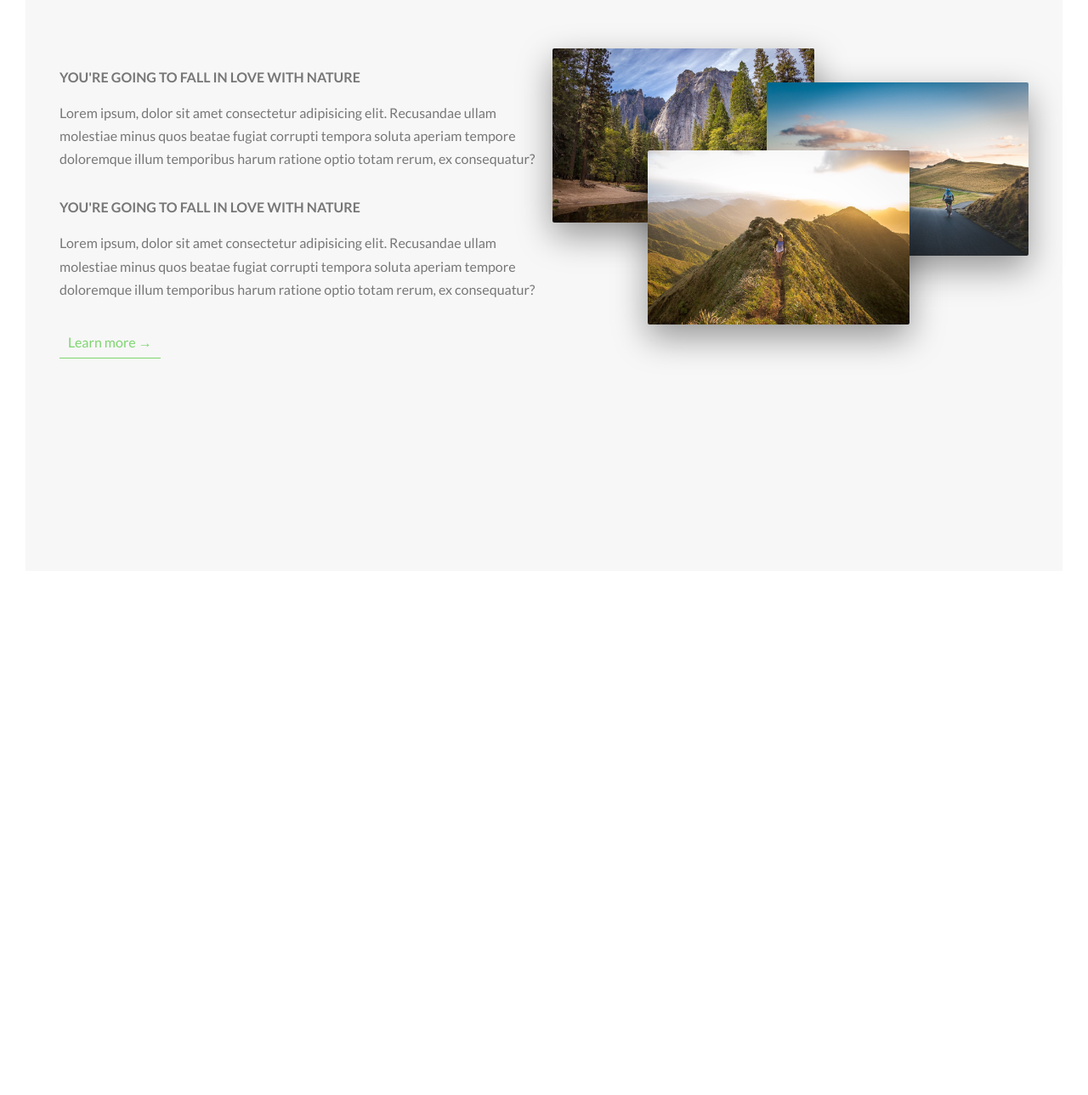
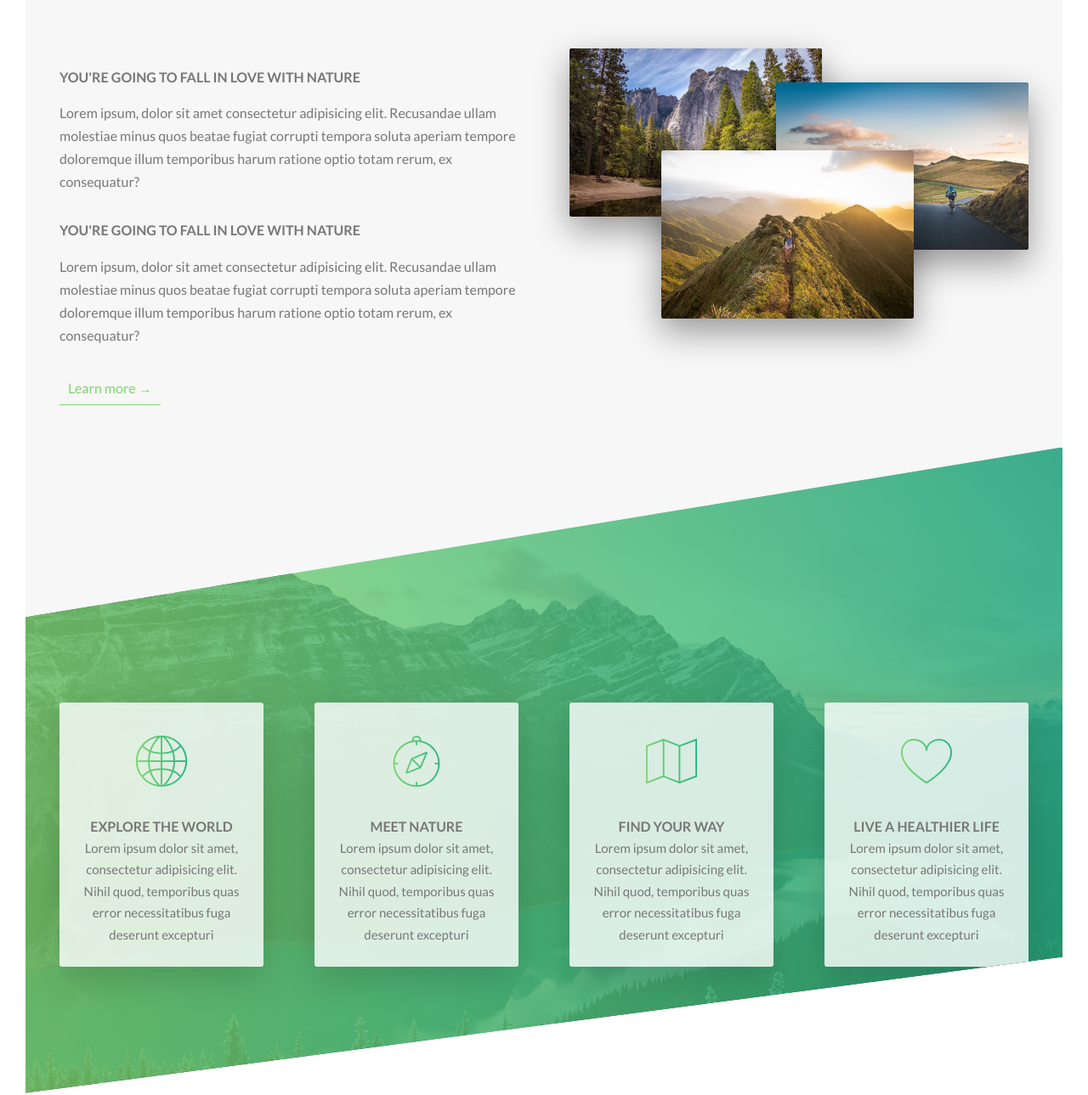
Before and after one commit to grego5/natours, a website: page index.html in a window 1280 px wide. Shown: the part 943-2232 px from the top of the page at 85% size. Before the commit the page ends 1645 px from the top, so only its background shows below. Drawn offline with Linux system fonts and the light colour scheme.

Commit message:
features section

```diff
--- /dev/null
+++ b/css/icon-font.css
@@ -0,0 +1,445 @@
+@charset "UTF-8";
+
+@font-face {
+  font-family: "linea-basic-10";
+  src:url("fonts/linea-basic-10.eot");
+  src:url("fonts/linea-basic-10.eot?#iefix") format("embedded-opentype"),
+    url("fonts/linea-basic-10.woff") format("woff"),
+    url("fonts/linea-basic-10.ttf") format("truetype"),
+    url("fonts/linea-basic-10.svg#linea-basic-10") format("svg");
+  font-weight: normal;
+  font-style: normal;
+
+}
+
+[data-icon]:before {
+  font-family: "linea-basic-10" !important;
+  content: attr(data-icon);
+  font-style: normal !important;
+  font-weight: normal !important;
+  font-variant: normal !important;
+  text-transform: none !important;
+  speak: none;
+  line-height: 1;
+  -webkit-font-smoothing: antialiased;
+  -moz-osx-font-smoothing: grayscale;
+}
+
+[class^="icon-"]:before,
+[class*=" icon-"]:before {
+  font-family: "linea-basic-10" !important;
+  font-style: normal !important;
+  font-weight: normal !important;
+  font-variant: normal !important;
+  text-transform: none !important;
+  speak: none;
+  line-height: 1;
+  -webkit-font-smoothing: antialiased;
+  -moz-osx-font-smoothing: grayscale;
+}
+
+.icon-basic-accelerator:before {
+  content: "a";
+}
+.icon-basic-alarm:before {
+  content: "b";
+}
+.icon-basic-anchor:before {
+  content: "c";
+}
+.icon-basic-anticlockwise:before {
+  content: "d";
+}
+.icon-basic-archive:before {
+  content: "e";
+}
+.icon-basic-archive-full:before {
+  content: "f";
+}
+.icon-basic-ban:before {
+  content: "g";
+}
+.icon-basic-battery-charge:before {
+  content: "h";
+}
+.icon-basic-battery-empty:before {
+  content: "i";
+}
+.icon-basic-battery-full:before {
+  content: "j";
+}
+.icon-basic-battery-half:before {
+  content: "k";
+}
+.icon-basic-bolt:before {
+  content: "l";
+}
+.icon-basic-book:before {
+  content: "m";
+}
+.icon-basic-book-pen:before {
+  content: "n";
+}
+.icon-basic-book-pencil:before {
+  content: "o";
+}
+.icon-basic-bookmark:before {
+  content: "p";
+}
+.icon-basic-calculator:before {
+  content: "q";
+}
+.icon-basic-calendar:before {
+  content: "r";
+}
+.icon-basic-cards-diamonds:before {
+  content: "s";
+}
+.icon-basic-cards-hearts:before {
+  content: "t";
+}
+.icon-basic-case:before {
+  content: "u";
+}
+.icon-basic-chronometer:before {
+  content: "v";
+}
+.icon-basic-clessidre:before {
+  content: "w";
+}
+.icon-basic-clock:before {
+  content: "x";
+}
+.icon-basic-clockwise:before {
+  content: "y";
+}
+.icon-basic-cloud:before {
+  content: "z";
+}
+.icon-basic-clubs:before {
+  content: "A";
+}
+.icon-basic-compass:before {
+  content: "B";
+}
+.icon-basic-cup:before {
+  content: "C";
+}
+.icon-basic-diamonds:before {
+  content: "D";
+}
+.icon-basic-display:before {
+  content: "E";
+}
+.icon-basic-download:before {
+  content: "F";
+}
+.icon-basic-exclamation:before {
+  content: "G";
+}
+.icon-basic-eye:before {
+  content: "H";
+}
+.icon-basic-eye-closed:before {
+  content: "I";
+}
+.icon-basic-female:before {
+  content: "J";
+}
+.icon-basic-flag1:before {
+  content: "K";
+}
+.icon-basic-flag2:before {
+  content: "L";
+}
+.icon-basic-floppydisk:before {
+  content: "M";
+}
+.icon-basic-folder:before {
+  content: "N";
+}
+.icon-basic-folder-multiple:before {
+  content: "O";
+}
+.icon-basic-gear:before {
+  content: "P";
+}
+.icon-basic-geolocalize-01:before {
+  content: "Q";
+}
+.icon-basic-geolocalize-05:before {
+  content: "R";
+}
+.icon-basic-globe:before {
+  content: "S";
+}
+.icon-basic-gunsight:before {
+  content: "T";
+}
+.icon-basic-hammer:before {
+  content: "U";
+}
+.icon-basic-headset:before {
+  content: "V";
+}
+.icon-basic-heart:before {
+  content: "W";
+}
+.icon-basic-heart-broken:before {
+  content: "X";
+}
+.icon-basic-helm:before {
+  content: "Y";
+}
+.icon-basic-home:before {
+  content: "Z";
+}
+.icon-basic-info:before {
+  content: "0";
+}
+.icon-basic-ipod:before {
+  content: "1";
+}
+.icon-basic-joypad:before {
+  content: "2";
+}
+.icon-basic-key:before {
+  content: "3";
+}
+.icon-basic-keyboard:before {
+  content: "4";
+}
+.icon-basic-laptop:before {
+  content: "5";
+}
+.icon-basic-life-buoy:before {
+  content: "6";
+}
+.icon-basic-lightbulb:before {
+  content: "7";
+}
+.icon-basic-link:before {
+  content: "8";
+}
+.icon-basic-lock:before {
+  content: "9";
+}
+.icon-basic-lock-open:before {
+  content: "!";
+}
+.icon-basic-magic-mouse:before {
+  content: "\"";
+}
+.icon-basic-magnifier:before {
+  content: "#";
+}
+.icon-basic-magnifier-minus:before {
+  content: "$";
+}
+.icon-basic-magnifier-plus:before {
+  content: "%";
+}
+.icon-basic-mail:before {
+  content: "&";
+}
+.icon-basic-mail-multiple:before {
+  content: "'";
+}
+.icon-basic-mail-open:before {
+  content: "(";
+}
+.icon-basic-mail-open-text:before {
+  content: ")";
+}
+.icon-basic-male:before {
+  content: "*";
+}
+.icon-basic-map:before {
+  content: "+";
+}
+.icon-basic-message:before {
+  content: ",";
+}
+.icon-basic-message-multiple:before {
+  content: "-";
+}
+.icon-basic-message-txt:before {
+  content: ".";
+}
+.icon-basic-mixer2:before {
+  content: "/";
+}
+.icon-basic-mouse:before {
+  content: ":";
+}
+.icon-basic-notebook:before {
+  content: ";";
+}
+.icon-basic-notebook-pen:before {
+  content: "<";
+}
+.icon-basic-notebook-pencil:before {
+  content: "=";
+}
+.icon-basic-paperplane:before {
+  content: ">";
+}
+.icon-basic-pencil-ruler:before {
+  content: "?";
+}
+.icon-basic-pencil-ruler-pen:before {
+  content: "@";
+}
+.icon-basic-photo:before {
+  content: "[";
+}
+.icon-basic-picture:before {
+  content: "]";
+}
+.icon-basic-picture-multiple:before {
+  content: "^";
+}
+.icon-basic-pin1:before {
+  content: "_";
+}
+.icon-basic-pin2:before {
+  content: "`";
+}
+.icon-basic-postcard:before {
+  content: "{";
+}
+.icon-basic-postcard-multiple:before {
+  content: "|";
+}
+.icon-basic-printer:before {
+  content: "}";
+}
+.icon-basic-question:before {
+  content: "~";
+}
+.icon-basic-rss:before {
+  content: "\\";
+}
+.icon-basic-server:before {
+  content: "\e000";
+}
+.icon-basic-server2:before {
+  content: "\e001";
+}
+.icon-basic-server-cloud:before {
+  content: "\e002";
+}
+.icon-basic-server-download:before {
+  content: "\e003";
+}
+.icon-basic-server-upload:before {
+  content: "\e004";
+}
+.icon-basic-settings:before {
+  content: "\e005";
+}
+.icon-basic-share:before {
+  content: "\e006";
+}
+.icon-basic-sheet:before {
+  content: "\e007";
+}
+.icon-basic-sheet-multiple:before {
+  content: "\e008";
+}
+.icon-basic-sheet-pen:before {
+  content: "\e009";
+}
+.icon-basic-sheet-pencil:before {
+  content: "\e00a";
+}
+.icon-basic-sheet-txt:before {
+  content: "\e00b";
+}
+.icon-basic-signs:before {
+  content: "\e00c";
+}
+.icon-basic-smartphone:before {
+  content: "\e00d";
+}
+.icon-basic-spades:before {
+  content: "\e00e";
+}
+.icon-basic-spread:before {
+  content: "\e00f";
+}
+.icon-basic-spread-bookmark:before {
+  content: "\e010";
+}
+.icon-basic-spread-text:before {
+  content: "\e011";
+}
+.icon-basic-spread-text-bookmark:before {
+  content: "\e012";
+}
+.icon-basic-star:before {
+  content: "\e013";
+}
+.icon-basic-tablet:before {
+  content: "\e014";
+}
+.icon-basic-target:before {
+  content: "\e015";
+}
+.icon-basic-todo:before {
+  content: "\e016";
+}
+.icon-basic-todo-pen:before {
+  content: "\e017";
+}
+.icon-basic-todo-pencil:before {
+  content: "\e018";
+}
+.icon-basic-todo-txt:before {
+  content: "\e019";
+}
+.icon-basic-todolist-pen:before {
+  content: "\e01a";
+}
+.icon-basic-todolist-pencil:before {
+  content: "\e01b";
+}
+.icon-basic-trashcan:before {
+  content: "\e01c";
+}
+.icon-basic-trashcan-full:before {
+  content: "\e01d";
+}
+.icon-basic-trashcan-refresh:before {
+  content: "\e01e";
+}
+.icon-basic-trashcan-remove:before {
+  content: "\e01f";
+}
+.icon-basic-upload:before {
+  content: "\e020";
+}
+.icon-basic-usb:before {
+  content: "\e021";
+}
+.icon-basic-video:before {
+  content: "\e022";
+}
+.icon-basic-watch:before {
+  content: "\e023";
+}
+.icon-basic-webpage:before {
+  content: "\e024";
+}
+.icon-basic-webpage-img-txt:before {
+  content: "\e025";
+}
+.icon-basic-webpage-multiple:before {
+  content: "\e026";
+}
+.icon-basic-webpage-txt:before {
+  content: "\e027";
+}
+.icon-basic-world:before {
+  content: "\e028";
+}
--- a/index.html
+++ b/index.html
@@ -6,7 +6,7 @@
 
         <link href="https://fonts.googleapis.com/css?family=Lato:100,300,400,700,900" rel="stylesheet">
 
-        <!-- <link rel="stylesheet" href="css/icon-font.css"> -->
+        <link rel="stylesheet" href="css/icon-font.css">
         <link rel="stylesheet" href="css/style.css">
         <link rel="shortcut icon" type="image/png" href="img/favicon.png">
 
@@ -62,6 +62,46 @@
                 </div>
             </section>
 
+            <section class="section-features">
+                <div class="row">
+                    <div class="col-1-4">
+                        <div class="feature-box">
+                            <i class="feature-box__icon icon-basic-world"></i>
+                            <h3 class="heading-tertiary">Explore the world</h3>
+                            <p class="feature-box__text">
+                                Lorem ipsum dolor sit amet, consectetur adipisicing elit. Nihil quod, temporibus quas error necessitatibus fuga deserunt excepturi
+                            </p>
+                        </div>
+                    </div>
+                    <div class="col-1-4">
+                        <div class="feature-box">
+                            <i class="feature-box__icon icon-basic-compass"></i>
+                            <h3 class="heading-tertiary">Meet nature</h3>
+                            <p class="feature-box__text">
+                                Lorem ipsum dolor sit amet, consectetur adipisicing elit. Nihil quod, temporibus quas error necessitatibus fuga deserunt excepturi
+                            </p>
+                        </div>
+                    </div>
+                    <div class="col-1-4">
+                        <div class="feature-box">
+                            <i class="feature-box__icon icon-basic-map"></i>
+                            <h3 class="heading-tertiary">Find your way</h3>
+                            <p class="feature-box__text">
+                                Lorem ipsum dolor sit amet, consectetur adipisicing elit. Nihil quod, temporibus quas error necessitatibus fuga deserunt excepturi
+                            </p>
+                        </div>
+                    </div>
+                    <div class="col-1-4">
+                        <div class="feature-box">
+                            <i class="feature-box__icon icon-basic-heart"></i>
+                            <h3 class="heading-tertiary">Live a healthier life</h3>
+                            <p class="feature-box__text">
+                                Lorem ipsum dolor sit amet, consectetur adipisicing elit. Nihil quod, temporibus quas error necessitatibus fuga deserunt excepturi
+                            </p>
+                        </div>
+                    </div>
+                </div>
+            </section>
             <!-- <section class="grid-test">
                 <div class="row">
                     <div class="col-1-2">
--- a/sass/abstracts/_variables.scss
+++ b/sass/abstracts/_variables.scss
@@ -11,7 +11,7 @@ $color-dark: #000;
 //grid
 $grid-width: 114rem;
 $gutter-vertical: 3rem;
-$gutter-horizontal: 2rem;
+$gutter-horizontal: 6rem;
 
 //font
 $default-font-size: 1.6rem;
--- /dev/null
+++ b/sass/components/_feature-box.scss
@@ -0,0 +1,26 @@
+.feature-box {
+   background-color: rgba($color-light, .8);
+   font-size: 1.5rem;
+   padding: 2.5rem;
+   text-align: center;
+   border-radius: 3px;
+   box-shadow: 0 1.5rem 4rem rgba($color-dark, .15);
+   transition: transform .3s;
+
+   &__icon {
+      font-size: 6rem;
+      margin-bottom: .5rem;
+      display: inline-block;
+      background-image: linear-gradient(to right, $color-primary-light, $color-primary-dark);
+      -webkit-background-clip: text;
+      color: transparent;
+   }
+
+   &:hover {
+      transform: translateY(-1.5rem) scale(1.03);
+   }
+
+   &__text {
+
+   }
+}
--- a/sass/layout/_header.scss
+++ b/sass/layout/_header.scss
@@ -4,7 +4,7 @@
       90deg,
       rgba($color-primary-light, 0.8),
       rgba($color-primary-dark, 0.8)
-   ), url("../img/hero.jpg");
+   ), url("../../img/hero.jpg");
 
    background-size: cover;
    background-position: top;
--- a/sass/main.scss
+++ b/sass/main.scss
@@ -14,3 +14,4 @@
 
 @import "components/button";
 @import "components/photoset";
+@import "components/feature-box";
--- a/sass/pages/_home.scss
+++ b/sass/pages/_home.scss
@@ -3,3 +3,18 @@
    padding: 25rem 0;
    margin-top: -20vh;
 }
+
+.section-features {
+   height: 95vh;
+   padding-top: 30rem;
+   margin-top: -20rem;
+   background-image: linear-gradient(
+      90deg,
+      rgba($color-primary-light, 0.8),
+      rgba($color-primary-dark, 0.8)
+   ), url("../../img/nat-4.jpg");
+   background-size: cover;
+
+
+   clip-path: polygon(0 25vh, 100% 0, 100% 75vh, 0 100%);
+}
```
Also changed, not shown: css/fonts/linea-basic-10.ttf (added), css/fonts/linea-basic-10.woff (added), css/style.css, 2 other files.
